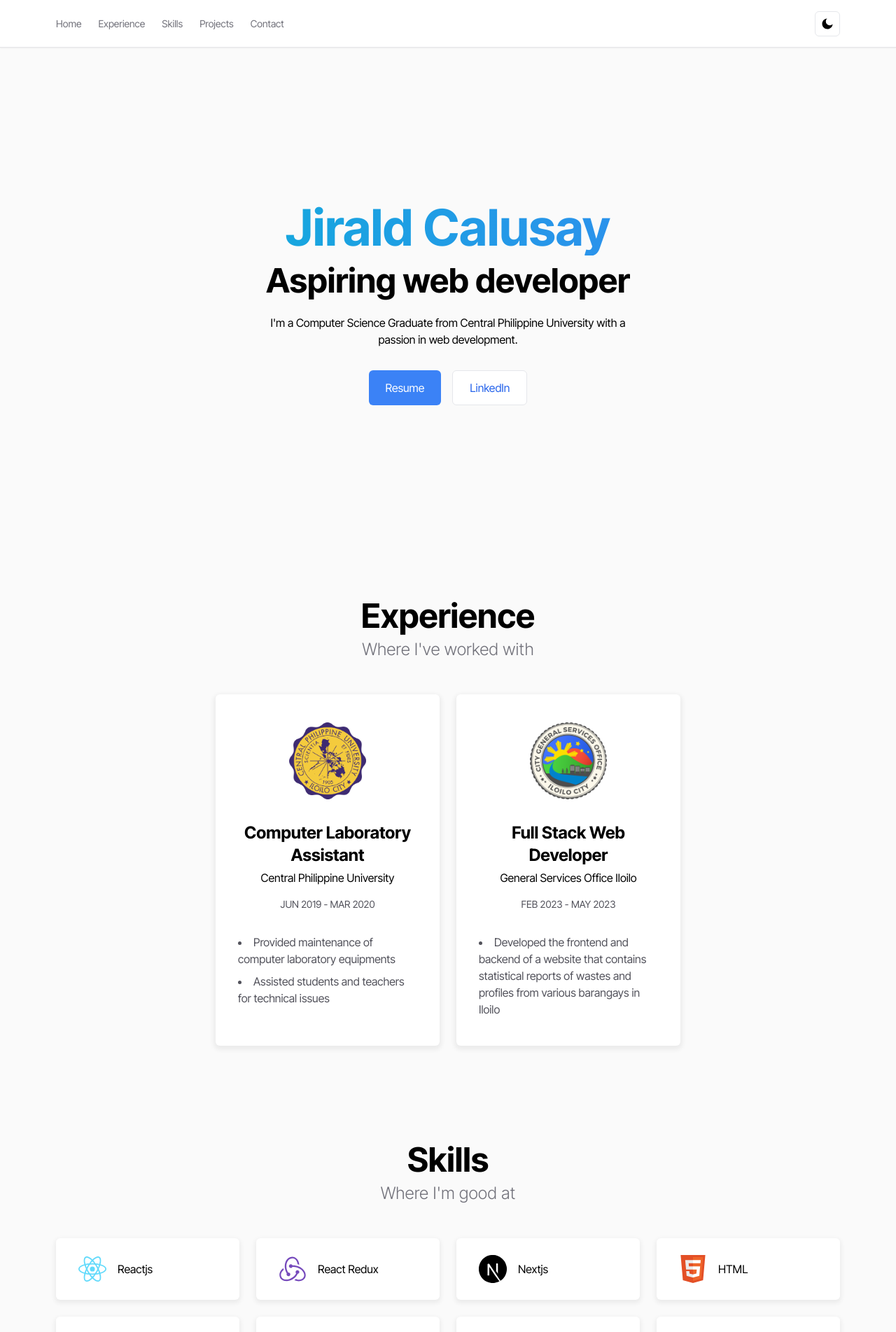
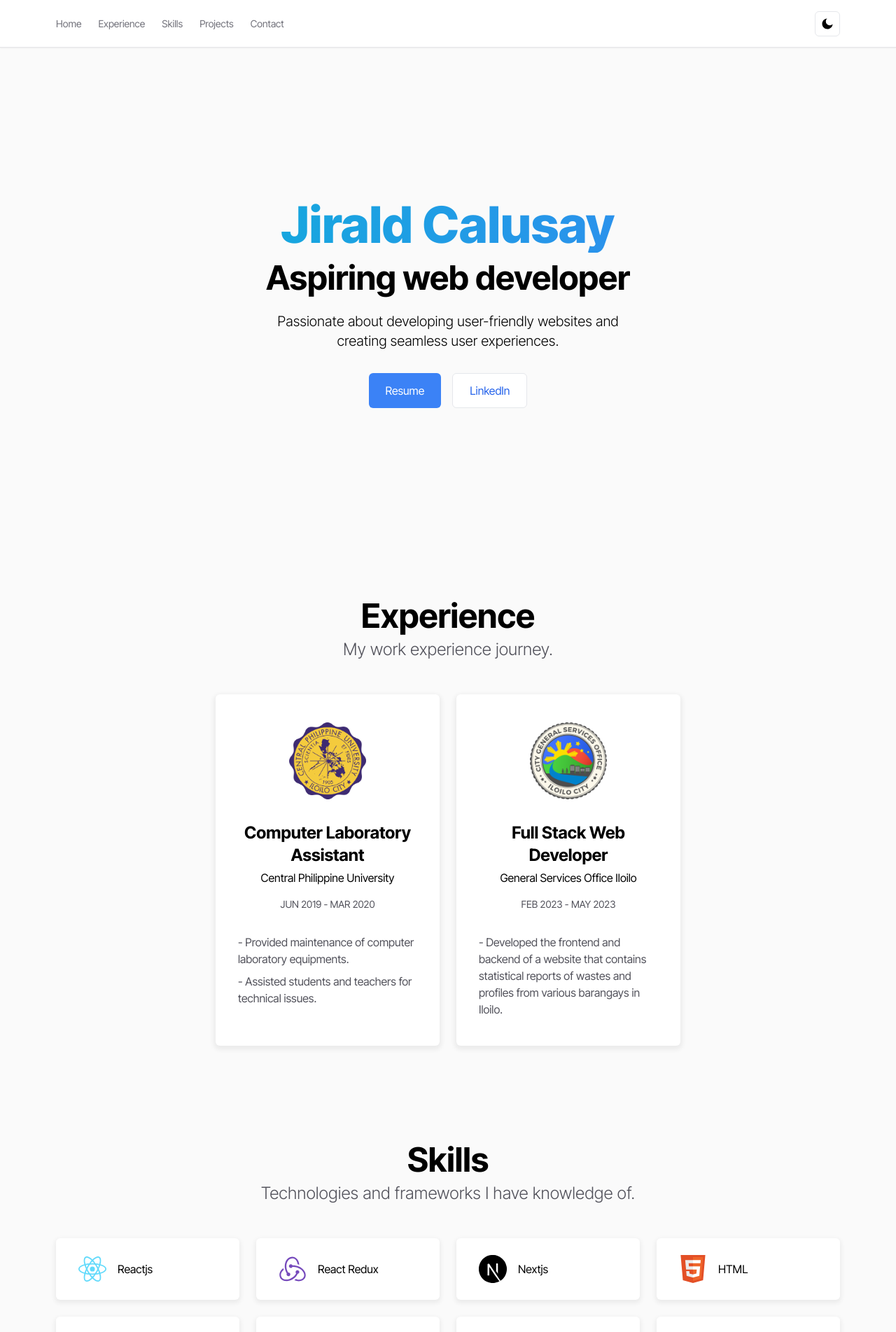
Before and after one commit to JiraldLaurea/digital-porftolio, a Next.js app: page / in a window 1280 px wide. Shown: the top 1903 px of the page at 70% size. Built offline with nearby package versions, Linux system fonts and the light colour scheme.

Commit message:
ui change

```diff
--- a/src/app/components/ContactDetail.tsx
+++ b/src/app/components/ContactDetail.tsx
@@ -5,14 +5,14 @@ import React from "react";
 const ContactDetail = ({ icon, header, detail }: any) => {
     return (
         <div className="flex items-center space-x-3">
-            <div className="flex items-center justify-center w-10 h-10 text-white rounded-full bg-cyan-500">
+            <div className="flex items-center justify-center w-10 h-10 text-white bg-blue-500 rounded-full dark:bg-blue-700">
                 <Icon width={20} height={20} icon={icon} />
             </div>
             <div className="text-left">
-                <p>{header}</p>
-                <p className="text-sm text-zinc-500 dark:text-zinc-400">
-                    {detail}
+                <p className="text-sm font-light text-zinc-600 dark:text-zinc-300">
+                    {header}
                 </p>
+                <p className="">{detail}</p>
             </div>
         </div>
     );
--- a/src/app/components/Experience.tsx
+++ b/src/app/components/Experience.tsx
@@ -4,11 +4,20 @@ import ExperienceCard from "./ExperienceCard";
 import Wrapper from "./Wrapper";
 
 const Experience = () => {
+    const tasksCpuLabAssistant = [
+        "Provided maintenance of computer laboratory equipments.",
+        "Assisted students and teachers for technical issues.",
+    ];
+
+    const tasksGsoFullStackWebDev = [
+        "Developed the frontend and backend of a website that contains statistical reports of wastes and profiles from various barangays in Iloilo.",
+    ];
+
     return (
         <Wrapper
             id="experience"
             title="Experience"
-            subtitle="Where I've worked with"
+            subtitle="My work experience journey."
         >
             <div className="grid grid-cols-1 space-y-6 md:grid-cols-2 md:flex md:justify-center md:space-x-6 md:space-y-0">
                 <ExperienceCard
@@ -16,20 +25,14 @@ const Experience = () => {
                     job="Computer Laboratory Assistant"
                     company="Central Philippine University"
                     date="Jun 2019 - Mar 2020"
-                    task1="Provided maintenance of computer laboratory
-                    equipments"
-                    task2=" Assisted students and teachers for technical
-                    issues"
+                    tasks={tasksCpuLabAssistant}
                 />
                 <ExperienceCard
                     imgSrc="exp_gso.png"
                     job=" Full Stack Web Developer"
                     company="General Services Office Iloilo"
                     date="Feb 2023 - May 2023"
-                    task1="  Developed the frontend and backend of a website
-                    that contains statistical reports of wastes and
-                    profiles from various barangays in Iloilo"
-                    noTask2
+                    tasks={tasksGsoFullStackWebDev}
                 />
             </div>
         </Wrapper>
--- a/src/app/components/ExperienceCard.tsx
+++ b/src/app/components/ExperienceCard.tsx
@@ -9,6 +9,7 @@ const ExperienceCard = ({
     task1,
     task2,
     noTask2,
+    tasks,
 }: any) => {
     return (
         <div className="px-8 py-10 bg-white rounded-md shadow-custom md:max-w-xs dark:shadow-xl  dark:border-zinc-800 dark:bg-[#2A3247]">
@@ -30,10 +31,11 @@ const ExperienceCard = ({
                         {date}
                     </p>
                 </div>
-                <ul className="space-y-2 list-disc list-inside text-zinc-600 dark:text-zinc-300">
-                    <li>{task1}</li>
-                    {noTask2 ? <></> : <li>{task2}</li>}
-                </ul>
+                <div className="space-y-2 list-disc list-inside text-zinc-600 dark:text-zinc-300">
+                    {tasks.map((task: any, idx: any) => (
+                        <p key={idx}>- {task}</p>
+                    ))}
+                </div>
             </div>
         </div>
     );
--- a/src/app/components/HeroSection.tsx
+++ b/src/app/components/HeroSection.tsx
@@ -9,18 +9,16 @@ const HeroSection = () => {
             className="flex flex-col justify-center h-[calc(100vh-68.4px)] bg-zinc-50 dark:bg-[#1E263A] px-4"
         >
             <div className="mb-8 text-center">
-                <h1 className="pb-1 mb-3 text-5xl font-bold text-transparent sm:text-7xl bg-clip-text bg-gradient-to-r from-cyan-500 to-blue-500 ">
+                <h1 className="pb-1 mb-3 text-5xl font-extrabold text-transparent sm:text-7xl bg-clip-text bg-gradient-to-r from-cyan-500 to-blue-500">
                     Jirald Calusay
                 </h1>
                 <h3 className="mb-6 text-3xl font-bold sm:text-5xl">
                     Aspiring web developer
                 </h3>
-                <div className="flex justify-center">
-                    <p className="max-w-lg">
-                        I'm a Computer Science Graduate from Central Philippine
-                        University with a passion in web development.
-                    </p>
-                </div>
+                <p className="max-w-lg mx-auto text-lg font-light sm:text-xl">
+                    Passionate about developing user-friendly websites and
+                    creating seamless user experiences.
+                </p>
             </div>
             <div className="flex justify-center space-x-4">
                 <a
@@ -30,7 +28,6 @@ const HeroSection = () => {
                 >
                     <p>Resume</p>
                 </a>
-
                 <a
                     href="https://linkedin.com/in/jirald-calusay-064b09220"
                     target="_blank"
--- a/src/app/components/Navbar.tsx
+++ b/src/app/components/Navbar.tsx
@@ -141,8 +141,8 @@ const Navbar = () => {
                             </>
                         )}
                     </div>
-                    <div className="flex pb-[68.4px] flex-col items-center h-full bg-zinc-50 px-4 py-8 dark:bg-[#1E263A]">
-                        <div className="flex flex-col w-full pl-4 rounded-md bg-white dark:bg-[#2A3247] shadow-custom dark:shadow-xl">
+                    <div className="flex pb-[68.4px] flex-col items-center h-full bg-zinc-50 px-4 dark:bg-[#1E263A]">
+                        <div className="flex flex-col w-full pl-4 my-auto rounded-md bg-white dark:bg-[#2A3247] shadow-custom dark:shadow-xl">
                             {navItems.map((navItem, idx) => {
                                 return (
                                     <Link
--- a/src/app/components/Projects.tsx
+++ b/src/app/components/Projects.tsx
@@ -22,7 +22,11 @@ const Projects = () => {
     ];
 
     return (
-        <Wrapper id="projects" title="Projects" subtitle="What I've built">
+        <Wrapper
+            id="projects"
+            title="Projects"
+            subtitle="Websites I've developed."
+        >
             <div className="grid grid-cols-1 gap-6 md:grid-cols-2 lg:grid-cols-3">
                 <ProjectsCard
                     imgSrc="projects_google-clone.png"
--- a/src/app/components/ProjectsCard.tsx
+++ b/src/app/components/ProjectsCard.tsx
@@ -31,8 +31,8 @@ const ProjectsCard = ({
                     <p className="text-zinc-600 dark:text-zinc-300">
                         {description}
                     </p>
-                    <div className="mt-6 mb-10 text-zinc-600 dark:text-zinc-300">
-                        <p className="mb-2 text-sm font-light uppercase">
+                    <div className="mt-6 mb-10">
+                        <p className="mb-2 text-sm font-light uppercase text-zinc-600 dark:text-zinc-300">
                             Tech stack
                         </p>
                         {isClient == true && (
--- a/src/app/components/Skills.tsx
+++ b/src/app/components/Skills.tsx
@@ -5,7 +5,11 @@ import Wrapper from "./Wrapper";
 
 const Skills = () => {
     return (
-        <Wrapper id="skills" title="Skills" subtitle="Where I'm good at">
+        <Wrapper
+            id="skills"
+            title="Skills"
+            subtitle="Technologies and frameworks I have knowledge of."
+        >
             <div className="grid grid-cols-1 gap-4 sm:gap-6 sm:grid-cols-2 md:grid-cols-3 lg:grid-cols-4">
                 <SkillsGrid imgSrc="skills_react.svg" text="Reactjs" />
                 <SkillsGrid imgSrc="skills_reactRedux.svg" text="React Redux" />
--- a/src/app/components/Wrapper.tsx
+++ b/src/app/components/Wrapper.tsx
@@ -10,7 +10,7 @@ const Wrapper = (props: any) => {
                 <p className="mb-2 text-4xl font-bold md:text-5xl w-fit">
                     {props.title}
                 </p>
-                <p className="text-xl font-light md:text-2xl text-zinc-500 dark:text-zinc-400">
+                <p className="text-xl font-light md:text-2xl text-zinc-600 dark:text-zinc-300">
                     {props.subtitle}
                 </p>
             </div>
```
Also changed, not shown: src/app/components/Contact.tsx (+14 -8 lines).
